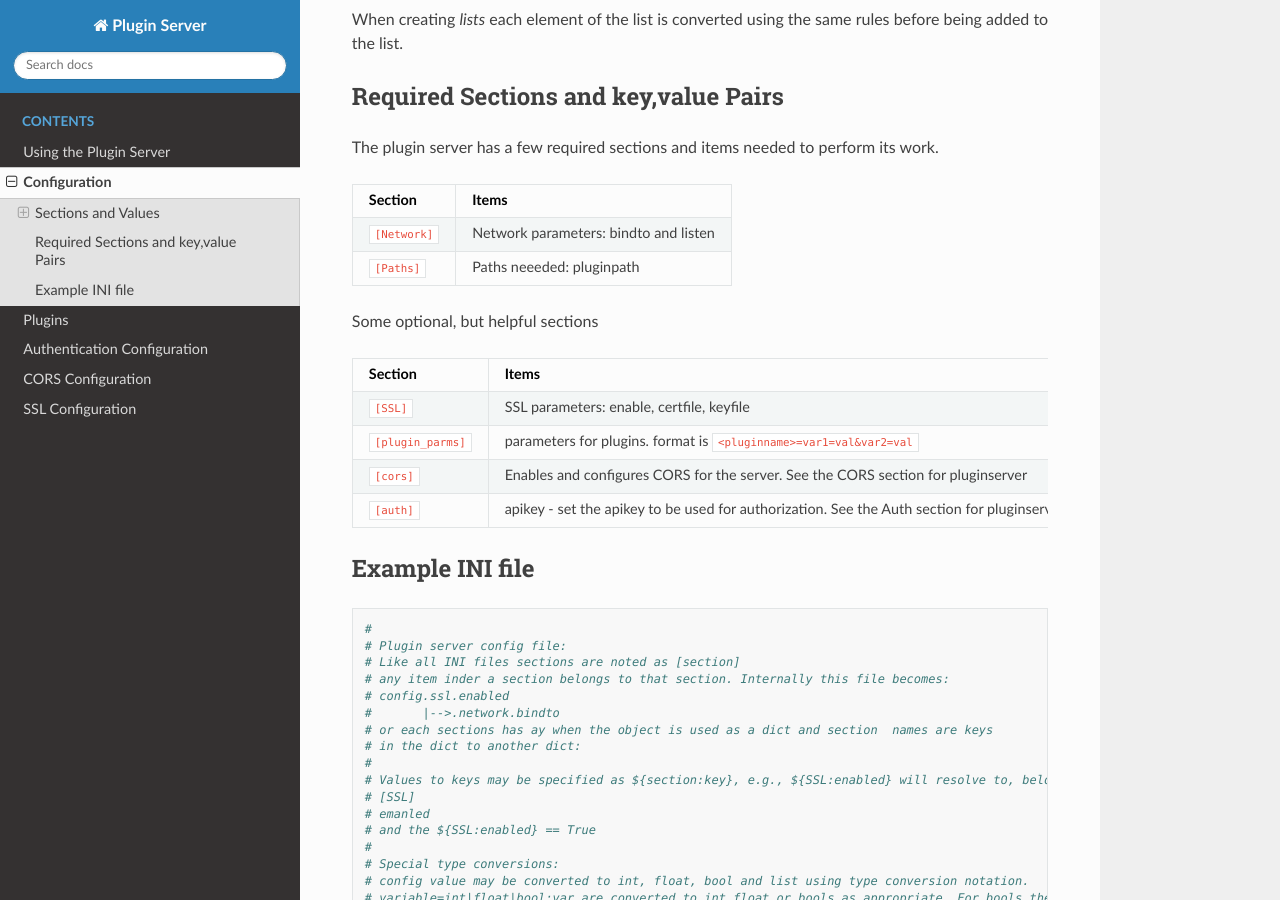
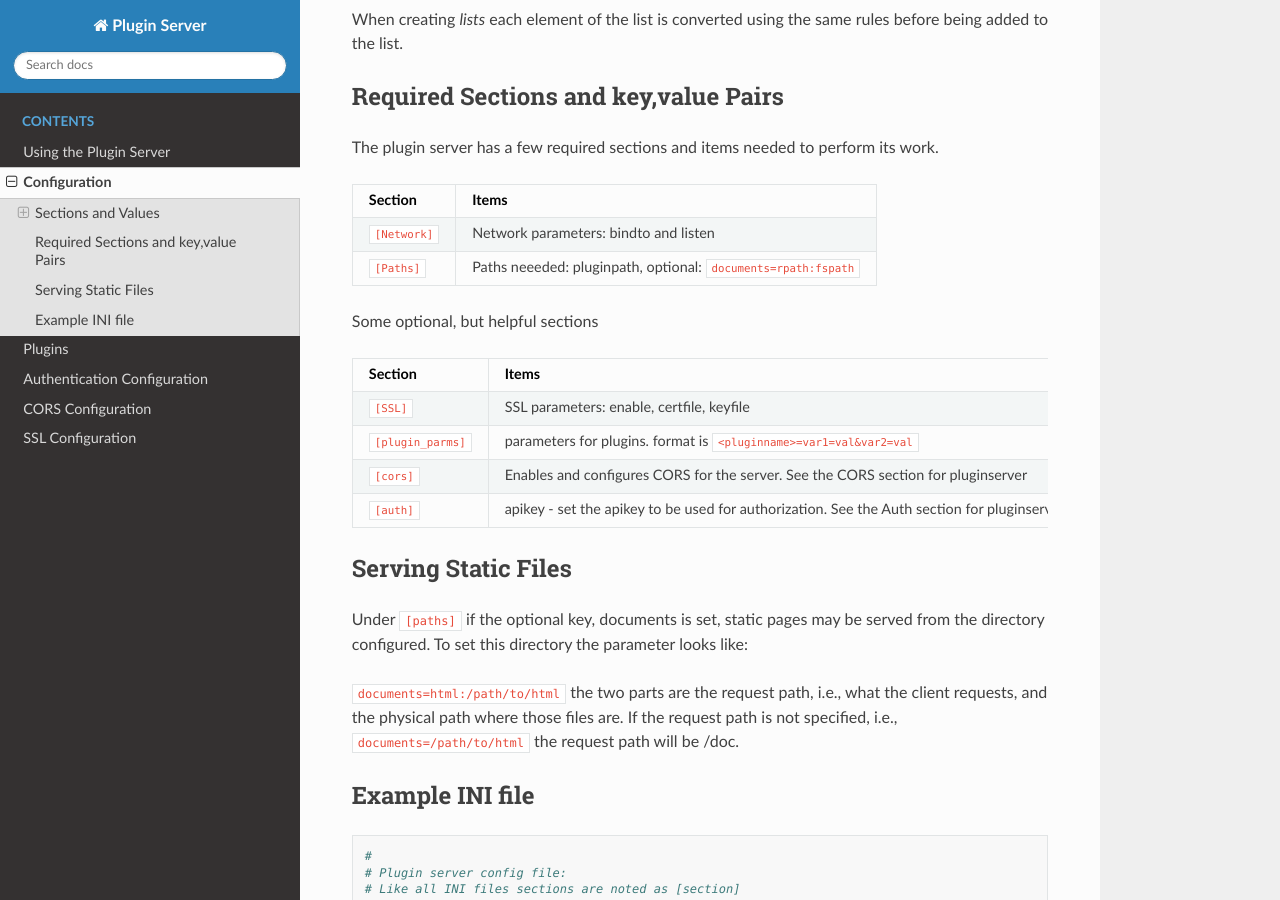
Before and after one commit to nicciniamh/pluginserver, a Sphinx documentation site: the page built from docs/Config.md, in a window 1280 px wide and 900 px high, scrolled down 816 px. Built offline with Sphinx 7.4.7 and the Read the Docs theme 3.1.0, drawn with Linux system fonts in a browser that asks for light colours.

Commit message:
Updated config doc to show how to congure paths for a static file delivery

```diff
--- a/docs/Config.md
+++ b/docs/Config.md
@@ -31,7 +31,7 @@ The plugin server has a few required sections and items needed to perform its wo
 | Section    | Items
 | ---------- | -------------------------------------------------------------------|
 | `[Network]`| Network parameters: bindto and listen
-| `[Paths]`  | Paths neeeded: pluginpath
+| `[Paths]`  | Paths neeeded: pluginpath, optional: `documents=rpath:fspath`
 
 Some optional, but helpful sections
 
@@ -42,6 +42,11 @@ Some optional, but helpful sections
 | `[cors]`         | Enables and configures CORS for the server. See the CORS section for pluginserver
 | `[auth]`         | apikey - set the apikey to be used for authorization. See the Auth section for pluginserver
 
+
+## Serving Static Files
+Under `[paths]` if the optional key, documents is set, static pages may be served from the directory configured. To set this directory the parameter looks like:
+
+`documents=html:/path/to/html` the two parts are the request path, i.e., what the client requests, and the physical path where those files are. If the request path is not specified, i.e., `documents=/path/to/html` the request path will be /doc.
 
 
 ## Example INI file
```
